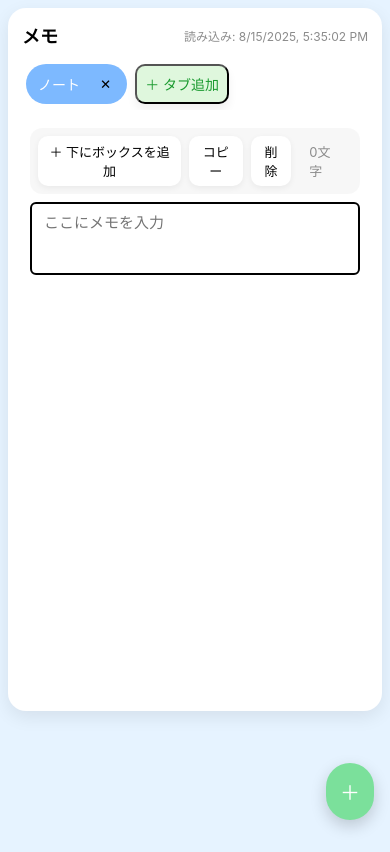
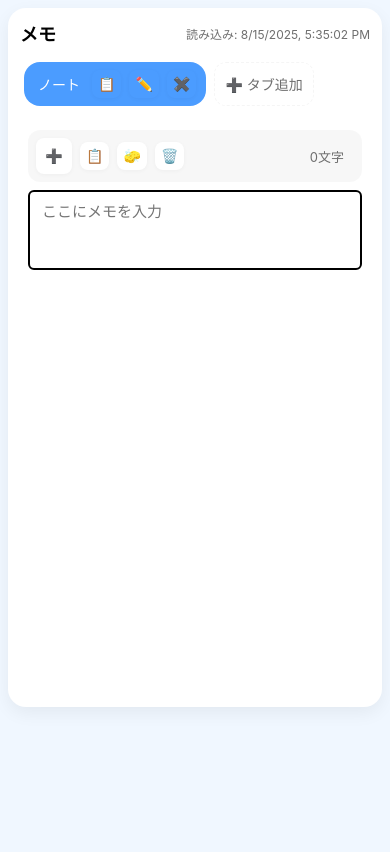
Before and after one commit to onigiri883/choimemo, a plain HTML site: page index.html in a window 390 px wide. Drawn offline with Linux system fonts and the light colour scheme.

Commit message:
Update index.html

```diff
--- a/index.html
+++ b/index.html
@@ -3,45 +3,34 @@
 <head>
 <meta charset="utf-8" />
 <meta name="viewport" content="width=device-width,initial-scale=1.0,viewport-fit=cover" />
-<title>スマホメモ（自動リサイズ対応・単一ファイル）</title>
+<title>スマホメモ（タブ名インライン編集対応）</title>
 <style>
   :root{
-    --bg:#e6f3ff; --card:#fff; --chip:#eef6ff; --accent:#7db9ff; --muted:#8b8b8b;
-    --radius:14px;
+    --bg:#f0f7ff; --card:#fff; --chip:#f6f9ff; --accent:#4b9cff; --muted:#6e6e6e;
+    --icon-size:18px;
     font-family: -apple-system,BlinkMacSystemFont,"Hiragino Kaku Gothic ProN",Meiryo,Segoe UI, Roboto, "Noto Sans JP", sans-serif;
   }
   html,body{height:100%;margin:0;background:var(--bg);}
-  .phone {
-    max-width:420px;margin:18px auto;padding:20px;background:var(--card);border-radius:28px;box-shadow:0 6px 18px rgba(0,0,0,0.08);
-    min-height:80vh;display:flex;flex-direction:column;
-  }
-  header{display:flex;align-items:center;gap:8px;padding-bottom:10px;}
-  .chip-row{display:flex;gap:8px;overflow:auto;padding:6px 4px; -webkit-overflow-scrolling:touch;}
-  .chip{
-    display:inline-flex;align-items:center;gap:8px;padding:8px 12px;border-radius:20px;background:var(--chip);box-shadow:0 6px 10px rgba(0,0,0,0.06);
-    white-space:nowrap;font-size:14px;
-  }
-  .chip.selected{background:var(--accent);color:#fff;box-shadow:none;}
-  .chip button{background:transparent;border:0;padding:4px;border-radius:6px;cursor:pointer;}
-  .add-tag{background:#dff7dd;color:#1a9a2f;padding:8px;border-radius:10px;}
-  .main{flex:1;overflow:auto;padding:6px 2px;-webkit-overflow-scrolling:touch;}
-  .box-card{margin:12px 6px 0 6px;border-radius:8px;}
-  .toolbar{display:flex;align-items:center;gap:8px;padding:8px;background:rgba(0,0,0,0.03);border-radius:12px;}
-  .toolbar button{border:0;background:#fff;padding:6px 8px;border-radius:10px;box-shadow:0 2px 6px rgba(0,0,0,0.06);font-size:13px;cursor:pointer;}
-  .toolbar .char-count{margin-left:auto;padding:6px 10px;border-radius:999px;background:transparent;color:var(--muted);font-size:13px;}
-  /* テキストエリアの自動リサイズ用 */
-  textarea{
-    width:100%;border:2px solid #000000;box-sizing:border-box;border-radius:6px;padding:10px 12px;margin-top:8px;font-size:15px;line-height:1.5;resize:none;overflow:hidden;background:#fff;
-    min-height:48px; /* 少し小さめの初期高さ */
-  }
-  .floating-add{position:fixed;right:24px;bottom:40px;background:#7be09b;color:#fff;border-radius:999px;padding:14px;box-shadow:0 6px 16px rgba(0,0,0,0.18);border:0;font-size:20px;cursor:pointer;}
-  .top-actions{display:flex;align-items:center;gap:8px;margin-left:auto;}
-  .meta{font-size:12px;color:var(--muted);padding-left:6px;}
-  @media (max-width:420px){
-    .phone{margin:8px;border-radius:18px;padding:14px;}
-    textarea{min-height:64px;}
-    .floating-add{right:16px;bottom:24px}
-  }
+  .phone{max-width:420px;margin:18px auto;padding:18px;background:var(--card);border-radius:22px;box-shadow:0 6px 18px rgba(0,0,0,0.06);min-height:80vh;display:flex;flex-direction:column}
+  header{display:flex;align-items:center;gap:8px;padding-bottom:10px}
+  .chip-row{display:flex;gap:8px;overflow:auto;padding:6px 4px; -webkit-overflow-scrolling:touch}
+  .chip{display:inline-flex;align-items:center;gap:8px;padding:8px 10px;border-radius:16px;background:var(--chip);white-space:nowrap;font-size:14px}
+  .chip.selected{background:var(--accent);color:#fff}
+  .chip .label{padding:0 4px}
+  .chip input.tab-edit{font-size:14px;padding:4px 8px;border-radius:8px;border:1px solid rgba(0,0,0,0.12);}
+  .chip button{background:transparent;border:0;padding:6px;border-radius:8px;cursor:pointer;display:inline-flex;align-items:center}
+  .add-tag{background:transparent;color:var(--muted);border:1px dashed rgba(0,0,0,0.04);padding:6px 10px;border-radius:12px}
+  .main{flex:1;overflow:auto;padding:6px 2px;-webkit-overflow-scrolling:touch}
+  .box-card{margin:12px 6px 0 6px;border-radius:8px}
+  .toolbar{display:flex;align-items:center;gap:8px;padding:8px;background:rgba(0,0,0,0.03);border-radius:12px}
+  .icon-btn{border:0;background:#fff;padding:6px;border-radius:8px;box-shadow:0 1px 4px rgba(0,0,0,0.04);font-size:14px;cursor:pointer;display:inline-flex;align-items:center;gap:8px}
+  .small-icon{width:36px;height:36px;border-radius:8px;display:inline-flex;align-items:center;justify-content:center;padding:0}
+  .toolbar .char-count{margin-left:auto;padding:6px 10px;border-radius:999px;background:transparent;color:var(--muted);font-size:13px}
+  textarea{width:100%;border:2px solid #000000;box-sizing:border-box;border-radius:6px;padding:10px 12px;margin-top:8px;font-size:15px;line-height:1.6;resize:none;overflow:hidden;background:#fff;min-height:48px}
+  .top-actions{display:flex;align-items:center;gap:8px;margin-left:auto}
+  .meta{font-size:12px;color:var(--muted);padding-left:6px}
+  @media (max-width:420px){.phone{margin:8px;border-radius:18px;padding:12px}textarea{min-height:64px}}
+  .svg-icon{width:var(--icon-size);height:var(--icon-size);display:inline-block;vertical-align:middle}
 </style>
 </head>
 <body>
@@ -57,158 +46,133 @@
 
     <div class="main" id="mainArea"></div>
 
-    <button class="floating-add" id="addBoxFloating" title="このタブにボックスを追加">＋</button>
   </div>
 
 <script>
 (function(){
-  const STORAGE_KEY = 'mobile_memo_app_v1_autoresize';
+  const STORAGE_KEY = 'mobile_memo_app_tab_inline_edit_v1';
   const saveMetaEl = document.getElementById('savedMeta');
   let state = null;
-  const debounce = (fn, ms=800)=>{ let t; return (...a)=>{ clearTimeout(t); t=setTimeout(()=>fn(...a), ms); }; };
-
+  const debounce = (fn, ms=700)=>{ let t; return (...a)=>{ clearTimeout(t); t=setTimeout(()=>fn(...a), ms); }; };
   const uid = (n=8)=>Math.random().toString(36).slice(2,2+n);
   const nowStr = ()=>new Date().toLocaleString();
 
-  function defaultState(){
-    return { tabs: [ { id: uid(), name: 'ノート', boxes: [ {id: uid(), content: ''} ] } ], activeTabId: null };
-  }
+  function defaultState(){ return { tabs: [ { id: uid(), name: 'ノート', boxes: [ {id: uid(), content: ''} ] } ], activeTabId: null }; }
 
-  function load(){
-    try{
-      const raw = localStorage.getItem(STORAGE_KEY);
-      if(!raw) { state = defaultState(); state.activeTabId = state.tabs[0].id; return; }
-      state = JSON.parse(raw);
-      if(!state || !state.tabs || state.tabs.length===0) { state = defaultState(); }
-      if(!state.activeTabId) state.activeTabId = state.tabs[0].id;
-    }catch(e){ console.error('load error', e); state = defaultState(); }
-  }
+  function load(){ try{ const raw = localStorage.getItem(STORAGE_KEY); if(!raw) { state = defaultState(); state.activeTabId = state.tabs[0].id; return; } state = JSON.parse(raw); if(!state || !state.tabs || state.tabs.length===0) state = defaultState(); if(!state.activeTabId) state.activeTabId = state.tabs[0].id;}catch(e){ console.error('load error', e); state = defaultState(); } }
 
-  function save(){
-    try{ localStorage.setItem(STORAGE_KEY, JSON.stringify(state)); saveMetaEl.textContent = '自動保存: ' + nowStr(); }
-    catch(e){ console.error('save error', e); }
-  }
+  function save(){ try{ localStorage.setItem(STORAGE_KEY, JSON.stringify(state)); saveMetaEl.textContent = '自動保存: ' + nowStr(); }catch(e){ console.error('save error', e); } }
   const saveDebounced = debounce(()=>save());
 
   const tagBar = document.getElementById('tagBar');
   const mainArea = document.getElementById('mainArea');
 
-  function adjustHeight(el){
-    if(!el) return;
-    el.style.height = 'auto';
-    const extra = 8; // 上下に欲しい余白分（px）
-    // scrollHeight は padding を含む。余白分を足して最終高さを設定
-    el.style.height = (el.scrollHeight + extra) + 'px';
+  // emoji icons
+  function iconCopy(){ return '📋'; }
+  function iconTrash(){ return '🗑️'; }
+  function iconX(){ return '✖️'; }
+  function iconPlus(){ return '➕'; }
+  function iconClear(){ return '🧽'; }
+  function iconEraser(){ return '🧽'; }
+  function iconEdit(){ return '✏️'; }
+
+  function adjustHeight(el){ if(!el) return; el.style.height='auto'; const extra = 12; el.style.height = (el.scrollHeight + extra) + 'px'; }
+
+  function startInlineEdit(chipEl, tab){
+    const label = chipEl.querySelector('.label');
+    // create input
+    const input = document.createElement('input');
+    input.type = 'text';
+    input.className = 'tab-edit';
+    input.value = tab.name;
+    chipEl.insertBefore(input, label);
+    chipEl.removeChild(label);
+    input.focus();
+    // move cursor to end
+    input.setSelectionRange(input.value.length, input.value.length);
+    const commit = ()=>{
+      const v = input.value.trim() || 'ノート';
+      tab.name = v;
+      saveDebounced();
+      // restore label
+      const newLabel = document.createElement('span'); newLabel.className='label'; newLabel.textContent = tab.name;
+      chipEl.insertBefore(newLabel, input);
+      chipEl.removeChild(input);
+      renderTags();
+    };
+    input.addEventListener('keydown', (e)=>{ if(e.key === 'Enter'){ commit(); } else if(e.key === 'Escape'){ renderTags(); } });
+    input.addEventListener('blur', ()=>{ commit(); });
   }
 
   function renderTags(){
     tagBar.innerHTML = '';
     state.tabs.forEach(tab=>{
-      const chip = document.createElement('div');
-      chip.className = 'chip' + (tab.id===state.activeTabId?' selected':'');
-      chip.dataset.id = tab.id;
-      chip.innerHTML = `<span class="label">${escapeHtml(tab.name)}</span>`;
-      chip.addEventListener('dblclick', ()=>{
-        const newName = prompt('タブ名を入力してください', tab.name);
-        if(newName!==null){ tab.name = newName.trim()||tab.name; saveDebounced(); renderTags(); }
-      });
-      chip.addEventListener('click', ()=>{
-        if(state.activeTabId === tab.id) return;
-        state.activeTabId = tab.id; saveDebounced(); render();
-      });
+      const chip = document.createElement('div'); chip.className = 'chip' + (tab.id===state.activeTabId?' selected':''); chip.dataset.id = tab.id;
+      const label = document.createElement('span'); label.className='label'; label.textContent = tab.name; chip.appendChild(label);
 
-      const delBtn = document.createElement('button');
-      delBtn.title = 'タブ削除'; delBtn.innerHTML = '✕'; delBtn.style.marginLeft='8px';
-      delBtn.addEventListener('click',(ev)=>{
-        ev.stopPropagation();
-        if(!confirm(`タブ「${tab.name}」を削除しますか？（このタブ内のメモもすべて削除されます）`)) return;
-        state.tabs = state.tabs.filter(t=>t.id!==tab.id);
-        if(state.tabs.length===0) state = defaultState();
-        if(state.activeTabId === tab.id) state.activeTabId = state.tabs[0].id;
-        saveDebounced(); render();
-      });
-      chip.appendChild(delBtn);
+      chip.addEventListener('click', ()=>{ if(state.activeTabId === tab.id) return; state.activeTabId = tab.id; saveDebounced(); render(); });
+
+      // copy-all
+      const copyAllBtn = document.createElement('button'); copyAllBtn.className='icon-btn'; copyAllBtn.title='タブ内をまとめてコピー'; copyAllBtn.innerHTML = iconCopy();
+      copyAllBtn.addEventListener('click', (ev)=>{ ev.stopPropagation(); copyAllBoxes(tab.id); }); chip.appendChild(copyAllBtn);
+
+      // edit inline
+      const editBtn = document.createElement('button'); editBtn.className='icon-btn'; editBtn.title='タブ名を編集'; editBtn.innerHTML = iconEdit();
+      editBtn.addEventListener('click', (ev)=>{ ev.stopPropagation(); startInlineEdit(chip, tab); }); chip.appendChild(editBtn);
+
+      // delete as X (no confirm)
+      const delBtn = document.createElement('button'); delBtn.className='icon-btn'; delBtn.title='タブを削除'; delBtn.innerHTML = iconX();
+      delBtn.addEventListener('click',(ev)=>{ ev.stopPropagation(); state.tabs = state.tabs.filter(t=>t.id!==tab.id); if(state.tabs.length===0) state = defaultState(); if(state.activeTabId === tab.id) state.activeTabId = state.tabs[0].id; saveDebounced(); render(); }); chip.appendChild(delBtn);
+
       tagBar.appendChild(chip);
     });
 
-    const add = document.createElement('button');
-    add.className='chip add-tag'; add.innerHTML = '＋ タブ追加';
-    add.addEventListener('click', ()=>{
-      const name = prompt('新しいタブ名を入力してください','新しいノート'); if(name===null) return;
-      const t = {id: uid(), name: name.trim()||'ノート', boxes: [ {id: uid(), content: ''} ]};
-      state.tabs.push(t); state.activeTabId = t.id; saveDebounced(); render();
-    });
+    const add = document.createElement('button'); add.className='chip add-tag'; add.innerHTML = iconPlus() + ' タブ追加';
+    add.addEventListener('click', ()=>{ const name = prompt('新しいタブ名を入力してください','新しいノート'); if(name===null) return; const t = {id: uid(), name: name.trim()||'ノート', boxes: [ {id: uid(), content: ''} ]}; state.tabs.push(t); state.activeTabId = t.id; saveDebounced(); render(); });
     tagBar.appendChild(add);
   }
 
+  async function copyAllBoxes(tabId){ const tab = state.tabs.find(t=>t.id===tabId); if(!tab) return; const text = tab.boxes.map(b=>b.content||'').join('\n\n'); try{ await navigator.clipboard.writeText(text); }catch(e){ console.error('copy failed', e); } }
+
   function renderMain(){
-    mainArea.innerHTML = '';
-    const tab = state.tabs.find(t=>t.id===state.activeTabId);
-    if(!tab) return;
-    tab.boxes.forEach((box, idx)=>{
+    mainArea.innerHTML = ''; const tab = state.tabs.find(t=>t.id===state.activeTabId); if(!tab) return; tab.boxes.forEach((box, idx)=>{
       const card = document.createElement('div'); card.className = 'box-card';
-
       const toolbar = document.createElement('div'); toolbar.className = 'toolbar';
 
-      const addBelow = document.createElement('button'); addBelow.textContent = '＋ 下にボックスを追加';
-      addBelow.addEventListener('click', ()=>{
-        const nb = {id: uid(), content: ''}; tab.boxes.splice(idx+1,0,nb); saveDebounced(); render(); focusBox(nb.id);
-      });
+      // add below: small plus icon only
+      const addBelow = document.createElement('button'); addBelow.className='icon-btn small-icon'; addBelow.title='下に追加'; addBelow.innerHTML = iconPlus();
+      addBelow.addEventListener('click', ()=>{ const nb = {id: uid(), content: ''}; tab.boxes.splice(idx+1,0,nb); saveDebounced(); render(); focusBox(nb.id); });
       toolbar.appendChild(addBelow);
 
-      const copyBtn = document.createElement('button'); copyBtn.textContent = 'コピー';
-      copyBtn.addEventListener('click', async ()=>{
-        try{ await navigator.clipboard.writeText(box.content || ''); copyBtn.textContent = 'コピー済'; setTimeout(()=>copyBtn.textContent='コピー',700); }
-        catch(e){ alert('コピーに失敗しました'); }
-      });
+      // copy single box
+      const copyBtn = document.createElement('button'); copyBtn.className='icon-btn'; copyBtn.title='このボックスをコピー'; copyBtn.innerHTML = iconCopy();
+      copyBtn.addEventListener('click', async ()=>{ try{ await navigator.clipboard.writeText(box.content||''); copyBtn.innerHTML = iconCopy() + ' 完了'; setTimeout(()=>{ copyBtn.innerHTML = iconCopy(); },700); }catch(e){ console.error(e); } });
       toolbar.appendChild(copyBtn);
 
-      const delBtn = document.createElement('button'); delBtn.textContent = '削除';
-      delBtn.addEventListener('click', ()=>{
-        if(!confirm('このボックスを削除しますか？')) return;
-        tab.boxes.splice(idx,1);
-        if(tab.boxes.length===0) tab.boxes.push({id: uid(), content: ''});
-        saveDebounced(); render();
-      });
+      // clear content
+      const clearBtn = document.createElement('button'); clearBtn.className='icon-btn'; clearBtn.title='このボックスの文字をクリア'; clearBtn.innerHTML = iconEraser();
+      clearBtn.addEventListener('click', ()=>{ box.content = ''; saveDebounced(); render(); });
+      toolbar.appendChild(clearBtn);
+
+      // delete box (no confirm)
+      const delBtn = document.createElement('button'); delBtn.className='icon-btn'; delBtn.title='このボックスを削除'; delBtn.innerHTML = iconTrash();
+      delBtn.addEventListener('click', ()=>{ tab.boxes.splice(idx,1); if(tab.boxes.length===0) tab.boxes.push({id: uid(), content: ''}); saveDebounced(); render(); });
       toolbar.appendChild(delBtn);
 
       const charCount = document.createElement('div'); charCount.className = 'char-count'; charCount.textContent = `${(box.content||'').length}文字`;
       toolbar.appendChild(charCount);
 
-      const ta = document.createElement('textarea'); ta.value = box.content || ''; ta.placeholder = 'ここにメモを入力';
-      // 自動リサイズ設定
-      ta.style.overflow = 'hidden'; ta.style.resize = 'none';
-      ta.addEventListener('input', (e)=>{
-        box.content = e.target.value; charCount.textContent = `${e.target.value.length}文字`; adjustHeight(e.target); saveDebounced();
-      });
+      const ta = document.createElement('textarea'); ta.value = box.content || ''; ta.placeholder = 'ここにメモを入力'; ta.style.overflow='hidden'; ta.style.resize='none';
+      ta.addEventListener('input', (e)=>{ box.content = e.target.value; charCount.textContent = `${e.target.value.length}文字`; adjustHeight(e.target); saveDebounced(); });
 
       card.appendChild(toolbar); card.appendChild(ta); mainArea.appendChild(card);
+      setTimeout(()=>{ adjustHeight(ta); },0);
+    }); }
 
-      // レンダリング後に高さを合わせる
-      setTimeout(()=>{ adjustHeight(ta); }, 0);
-    });
-  }
-
-  function focusBox(id){
-    setTimeout(()=>{
-      const tab = state.tabs.find(t=>t.id===state.activeTabId);
-      if(!tab) return;
-      const idx = tab.boxes.findIndex(b=>b.id===id);
-      if(idx<0) return;
-      const textarea = mainArea.querySelectorAll('textarea')[idx];
-      if(textarea){ textarea.focus(); // カーソルを末尾へ
-        const v = textarea.value; textarea.value=''; textarea.value=v; adjustHeight(textarea);
-      }
-    },200);
-  }
+  function focusBox(id){ setTimeout(()=>{ const tab = state.tabs.find(t=>t.id===state.activeTabId); if(!tab) return; const idx = tab.boxes.findIndex(b=>b.id===id); if(idx<0) return; const textarea = mainArea.querySelectorAll('textarea')[idx]; if(textarea){ textarea.focus(); const v = textarea.value; textarea.value=''; textarea.value=v; adjustHeight(textarea); } },200); }
 
   function render(){ renderTags(); renderMain(); }
-
-  function escapeHtml(s){ return String(s).replace(/[&<>\"']/g, (m)=>({ '&':'&amp;','<':'&lt;','>':'&gt;','"':'&quot;',"'":'&#39;'}[m])); }
-
-  document.getElementById('addBoxFloating').addEventListener('click', ()=>{
-    const tab = state.tabs.find(t=>t.id===state.activeTabId); if(!tab) return; const nb = {id: uid(), content: ''}; tab.boxes.push(nb); saveDebounced(); render(); focusBox(nb.id);
-  });
+  function escapeHtml(s){ return String(s).replace(/[&<>"']/g, (m)=>({ '&':'&amp;','<':'&lt;','>':'&gt;','"':'&quot;',"'":'&#39;'}[m])); }
 
   document.addEventListener('keydown', (e)=>{ if(e.key === 'n' && (e.ctrlKey || e.metaKey)){ e.preventDefault(); const name = prompt('新しいタブ名を入力してください','新しいノート'); if(name===null) return; const t = {id: uid(), name: name.trim()||'ノート', boxes: [ {id: uid(), content: ''} ]}; state.tabs.push(t); state.activeTabId = t.id; saveDebounced(); render(); } });
 
```
